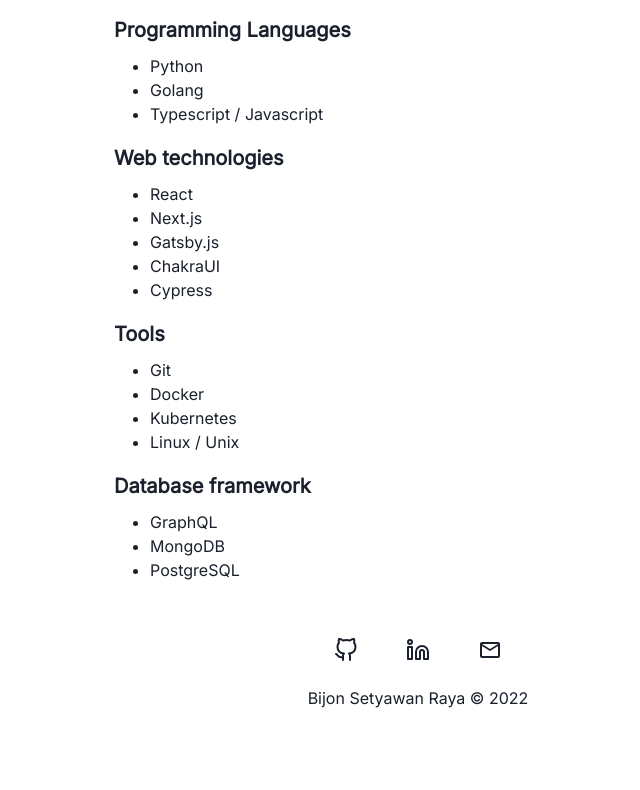
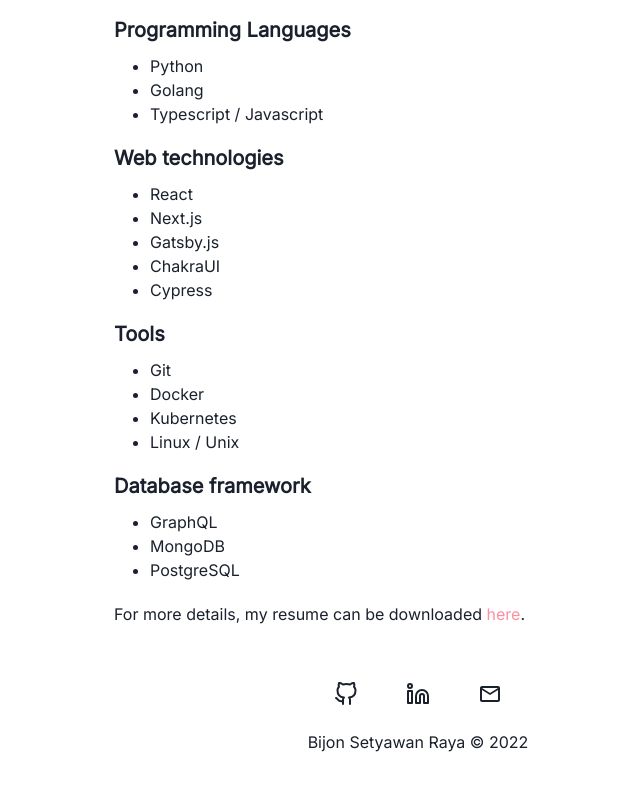
Before and after one commit to bsraya/bsraya, a Next.js app: page /about in a window 1280 px wide. Shown: the part 1344-2134 px from the top of the page, without its empty margins (222-862 px from the left). Built offline with nearby package versions, Linux system fonts and the light colour scheme; a small style sheet from the web is missing.

Commit message:
chore: include resume link

```diff
--- a/pages/about.tsx
+++ b/pages/about.tsx
@@ -4,7 +4,7 @@ import { FaChalkboardTeacher } from 'react-icons/fa'
 import { FiAward } from 'react-icons/fi'
 import { GiArchiveResearch } from 'react-icons/gi'
 import { MdOutlineSchool, MdOutlineWorkOutline } from 'react-icons/md'
-import { Box, Divider, Heading, HStack, ListItem, Stack, Text, UnorderedList } from '@chakra-ui/react'
+import { Divider, Heading, HStack, Link, ListItem, Stack, Text, UnorderedList } from '@chakra-ui/react'
 import NextLink from 'next/link'
 
 export default function About(): JSX.Element {
@@ -224,6 +224,10 @@ export default function About(): JSX.Element {
                 <ListItem ml={5}>MongoDB</ListItem>
                 <ListItem ml={5}>PostgreSQL</ListItem>
             </UnorderedList>
+
+            <Text my={5}>
+                For more details, my resume can be downloaded <Link href={process.env.RESUME_URL} color="#fc909f" isExternal>here</Link>.
+            </Text>
         </Layout>
     )
 }
```
